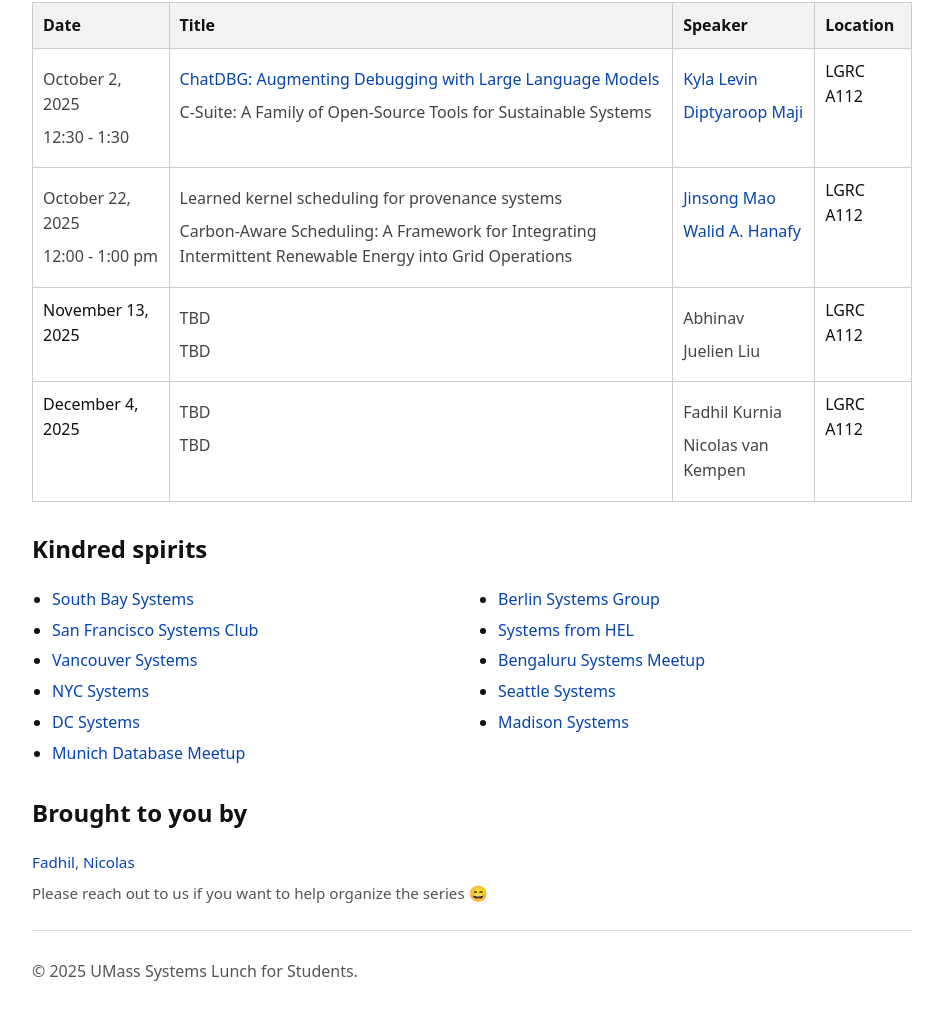
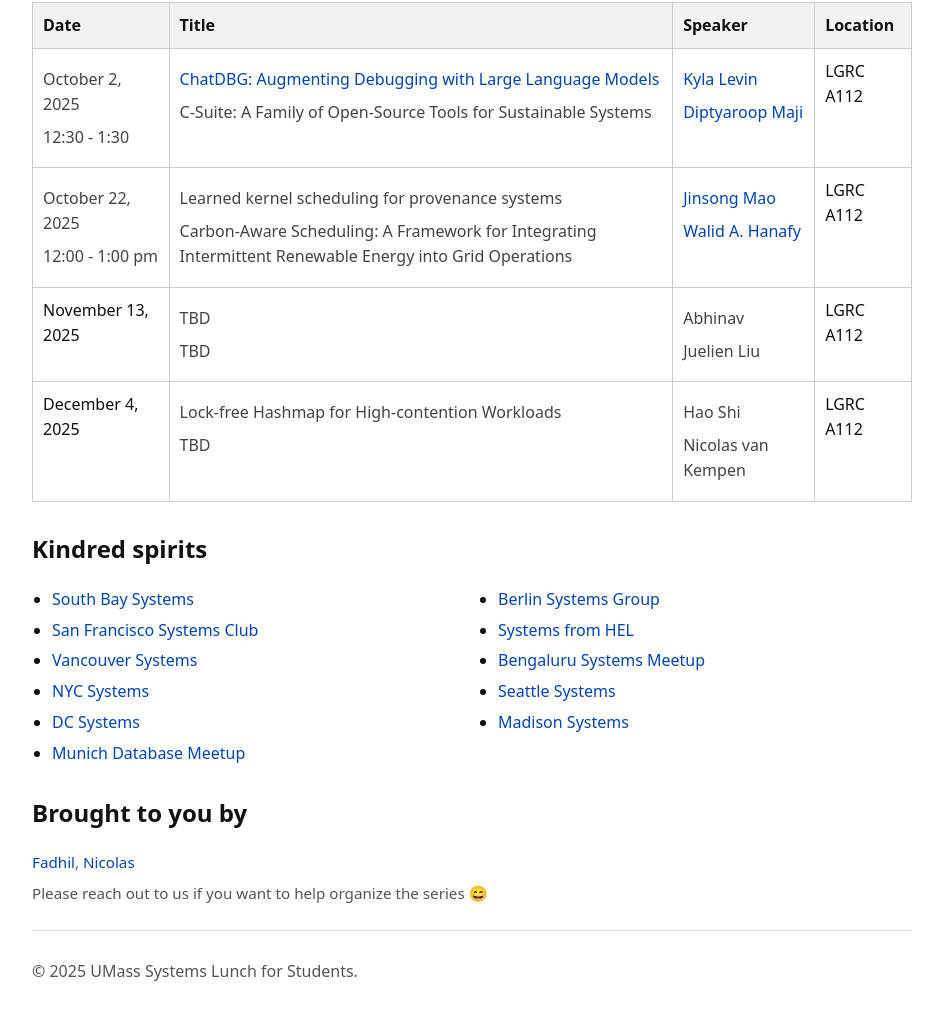
Before and after one commit to umass-systems/umass-systems.github.io, a plain HTML site: page index.html in a window 1280 px wide. Shown: the part 565-1585 px from the top of the page, without its empty margins (168-1111 px from the left). Drawn offline with Linux system fonts and the light colour scheme.

Commit message:
Update project details in index.html

```diff
--- a/index.html
+++ b/index.html
@@ -101,11 +101,11 @@
           <tr>
             <td>December 4, 2025</td>
             <td>
-              <p>TBD</p>
+              <p>Lock-free Hashmap for High-contention Workloads</p>
               <p>TBD</p>
             </td>
             <td>
-              <p>Fadhil Kurnia</p>
+              <p>Hao Shi</p>
               <p>Nicolas van Kempen</p>
             </td>
             <td>LGRC A112</td>
```
